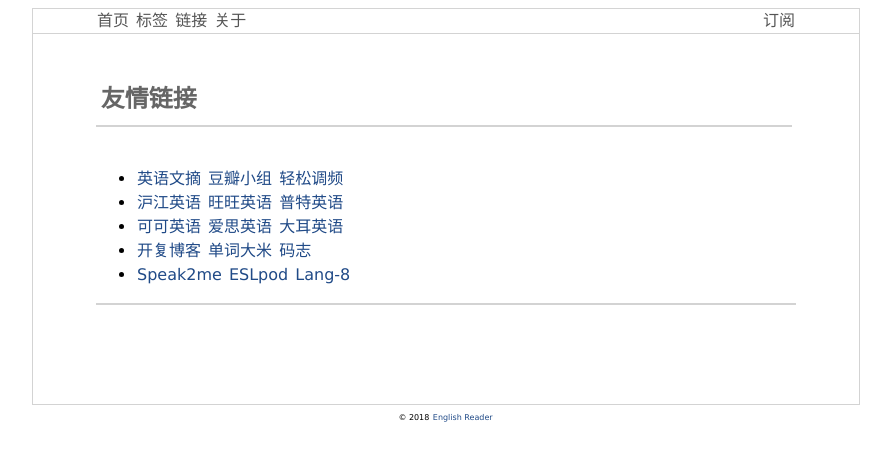
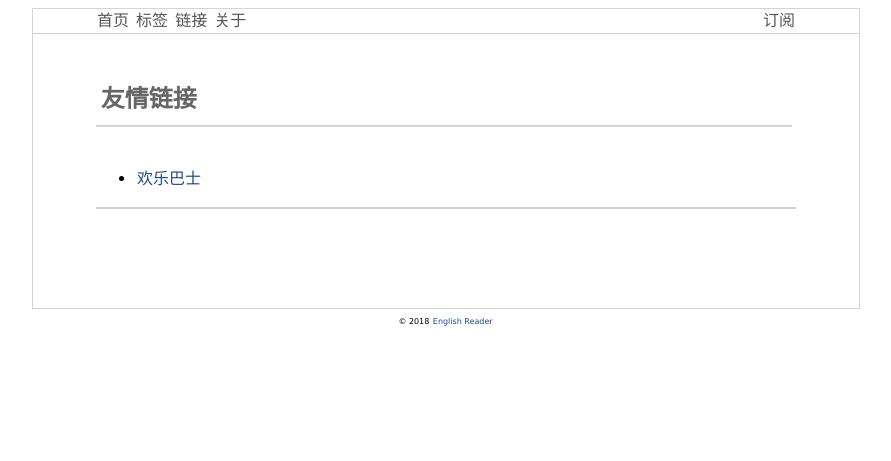
Before and after one commit to bestop/joybusd, a Jekyll site: the page built from pages/links.md, in a window 1280 px wide. Shown: the top 461 px of the page, without its empty margins (194-1085 px from the left). Built offline with Jekyll 4.4.1, drawn with Linux system fonts in a browser that asks for light colours; comment, search, counter and statistics services are not loaded.

Commit message:
Update links.md

```diff
--- a/pages/links.md
+++ b/pages/links.md
@@ -1,25 +1,12 @@
 ---
 layout: page
 title: 友情链接
-description: 朋友们的博客和主页
+description: 欢迎访问
 keywords: 友情链接
 permalink: /links/
 ---
 
 <ul>
-<li><a href="http://e.hijoe.net">英语文摘</a>
-  <a href="http://www.douban.com/group/EnglishReader/">豆瓣小组</a>
-   <a href="http://english.cri.cn/easyfm/" title="EASY FM,we are the difference.">轻松调频</a></li>
-      <li><a href="http://www.hjenglish.com/" >沪江英语</a>
- <a href="http://www.wwenglish.com/" >旺旺英语</a>
- <a href="http://www.putclub.com/" >普特英语</a></li>
-<li><a href="http://www.kekenet.com/" >可可英语</a>
- <a href="http://www.ebigear.com/" >爱思英语</a>
-    <a href="http://www.hjenglish.com/" >大耳英语</a></li>
-    <li><a href="http://blog.sina.com.cn/kaifulee" title="学习，工作，成长">开复博客</a>
-   <a href="http://www.freerice.com/index.php" title="背单词，捐大米">单词大米</a>
- <a href="http://mazhuang.org/">码志</a></li>
-   <li><a href="http://www.speak2me.cn/" title="speak english with Lucy" >Speak2me</a>
- <a href="http://www.eslpod.com/" title="English as a Second Language Podcast"> ESLpod</a>
-<a href="http://www.lang-8.com/" title="learn a language from native speakers" > Lang-8</a></li>
+<li><a href="http://joybus.tk">欢乐巴士</a>
+ </li>
 </ul>
```
